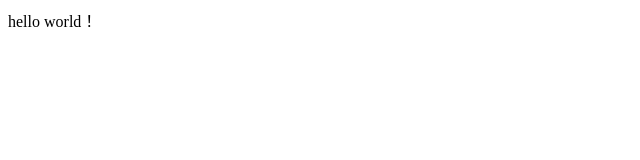
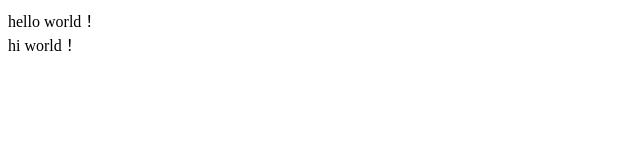
Before and after one commit to xiaoxiangteng/xiaoxiangteng.github.io, a plain HTML site: page index.html in a window 1280 px wide. Shown: the full height of the page, 0-640 px from the left. Drawn offline with Linux system fonts and the light colour scheme.

Commit message:
update html

```diff
--- a/index.html
+++ b/index.html
@@ -5,5 +5,6 @@
 </head>
 <body>
 hello world！
+<div>hi world！</div>
 </body>
 </html>
```
